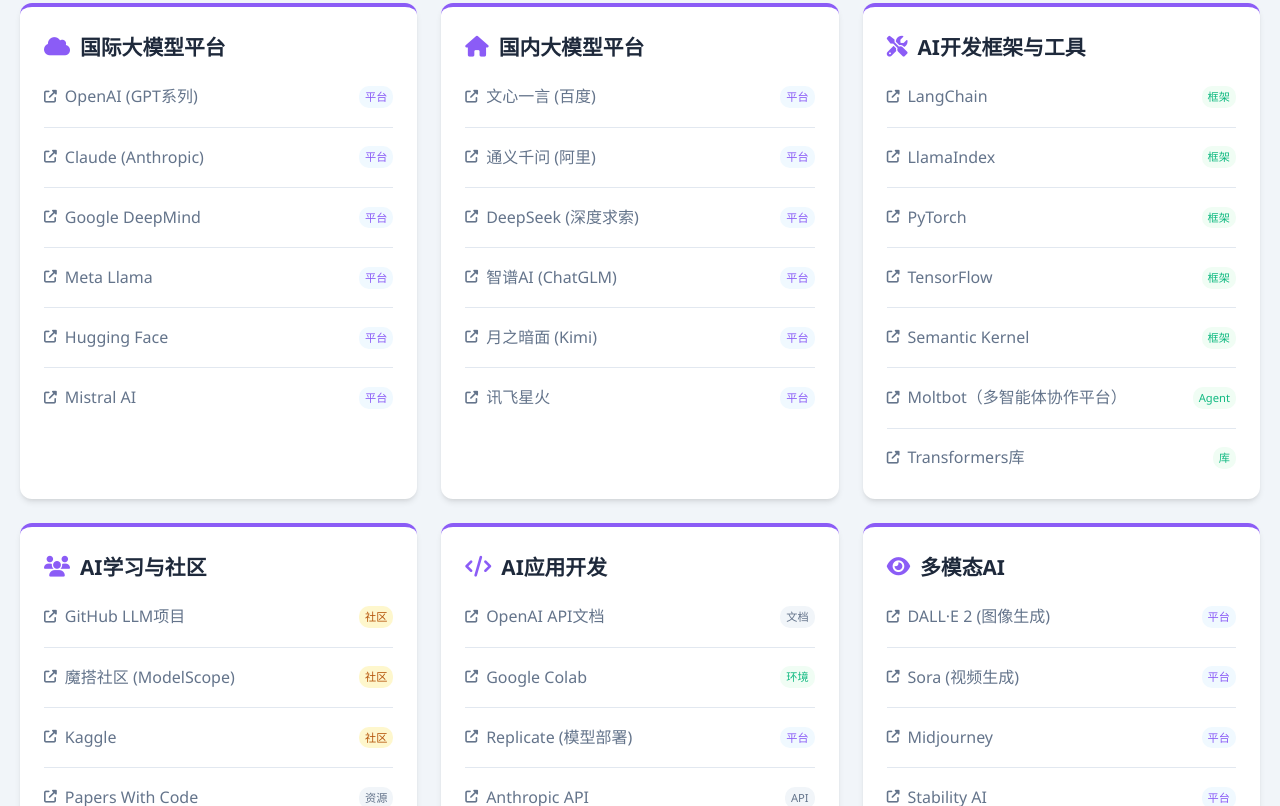
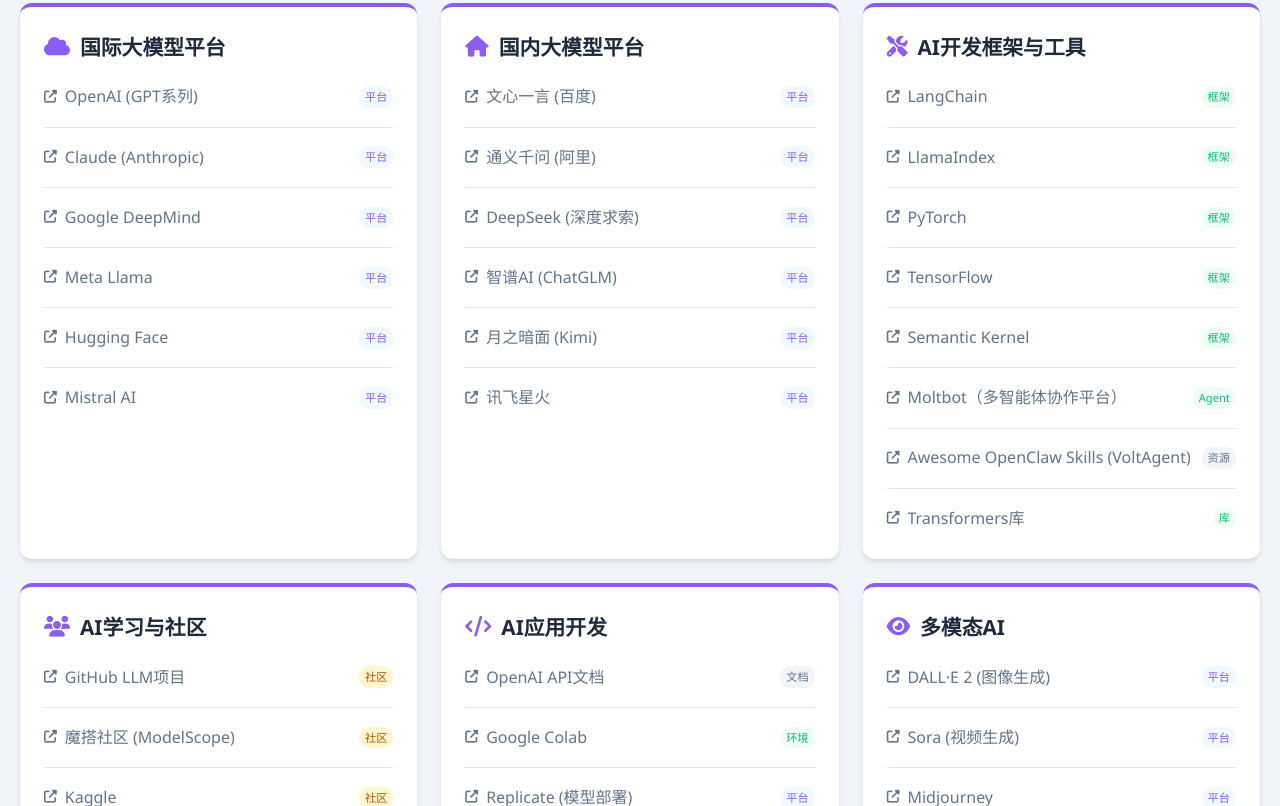
Before and after one commit to GP0000968523/GP0000968523.github.io, a plain HTML site: page index.html in a window 1280 px wide. Shown: the part 798-1604 px from the top of the page. Drawn offline with Linux system fonts and the light colour scheme.

Commit message:
Add awesome-openclaw-skills link to AI resources

```diff
--- a/index.html
+++ b/index.html
@@ -199,6 +199,12 @@
                             <i class="fas fa-external-link-alt"></i> Moltbot（多智能体协作平台）
                         </div>
                         <span class="link-type tool">Agent</span>
+                    </a></li>
+                    <li><a href="https://github.com/VoltAgent/awesome-openclaw-skills" target="_blank">
+                        <div class="link-text">
+                            <i class="fas fa-external-link-alt"></i> Awesome OpenClaw Skills (VoltAgent)
+                        </div>
+                        <span class="link-type resource">资源</span>
                     </a></li>
                     <li><a href="https://huggingface.co/docs/transformers" target="_blank">
                         <div class="link-text">
```
